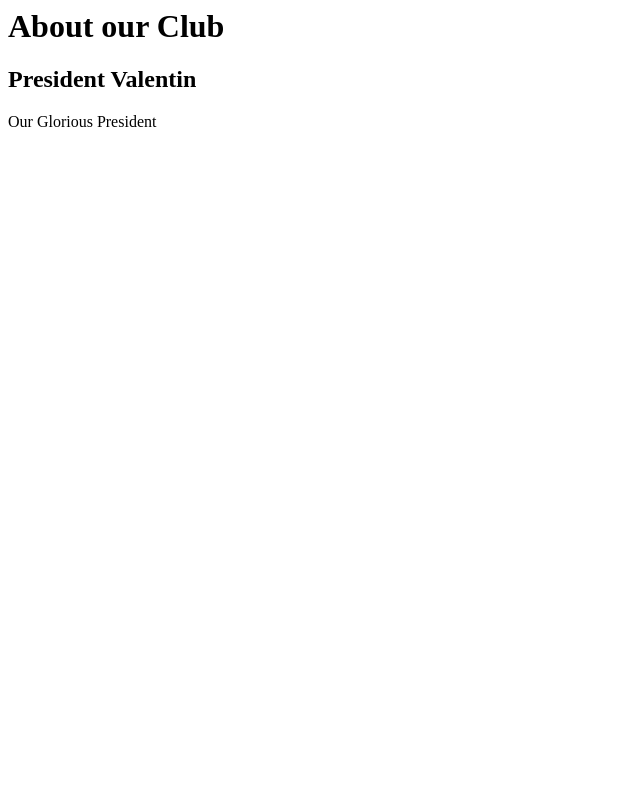
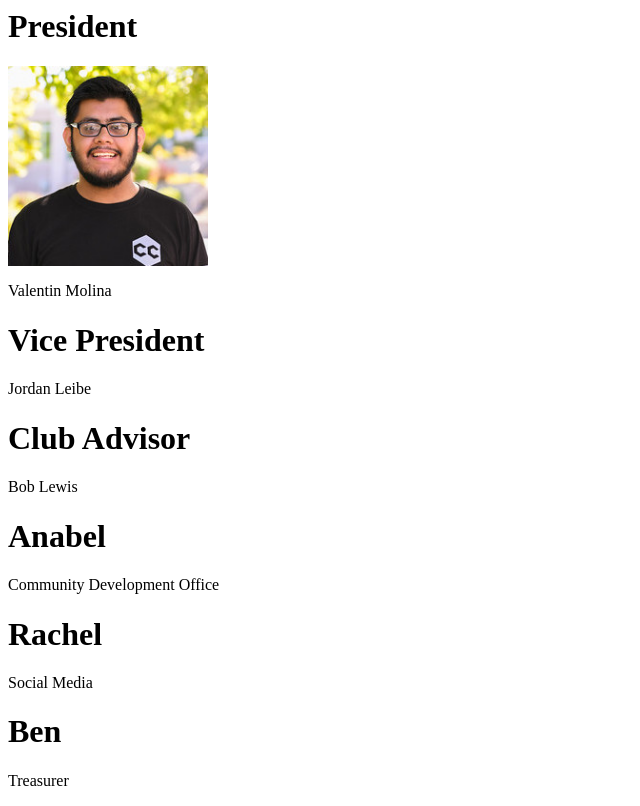
Before and after one commit to CodingCougs/cc-django-site, a Django app: page /about/ in a window 1280 px wide. Shown: the whole page, without its empty margins (0-640 px from the left). Before the commit the page ends 127 px from the top, so only its background shows below. Run offline with Django 3.2, Linux system fonts and the light colour scheme; parts of the project's set-up code (start-up, migrations or seed data) failed here and were passed over.

Commit message:
Added Members

```diff
--- a/website/templates/website/about.html
+++ b/website/templates/website/about.html
@@ -2,14 +2,24 @@
 <html>
 <head>
     <meta charset="utf-8">
-    <title>Coding Cougs </title>
+    <title>Coding Cougs Officers </title>
 </head>
 <body>
     <main role="main">
         <div class="main-container">
-            <h1>About our Club</h1>
-            <h2>President Valentin</h2>
-            <p>Our Glorious President</p>
+            <h1>President</h1>
+            <img src="website\templates\website\valpic.jpg" alt="Val" width="200" height="200">
+            <p>Valentin Molina</p>
+            <h1>Vice President</h1>
+            <p>Jordan Leibe</p>
+            <h1>Club Advisor</h1>
+            <p>Bob Lewis</p>
+            <h1>Anabel</h1>
+            <p>Community Development Office</p>
+            <h1>Rachel</h1>
+            <p>Social Media</p>
+            <h1>Ben</h1>
+            <p>Treasurer</p>
         </div>
     </main>
 </body>
```
Also changed, not shown: website/benpic.png (added), website/templates/website/benpic.png (added), website/templates/website/valpic.jpg (added), website/valpic.jpg (added).
